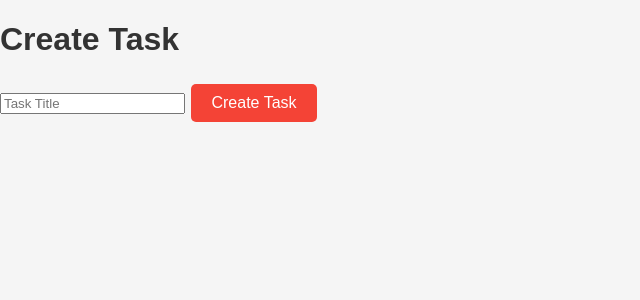
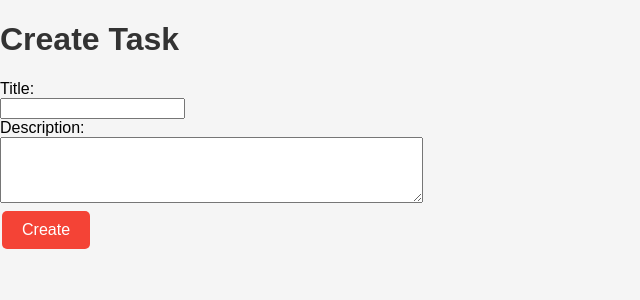
Before and after one commit to Sergii-Koval/flask-task-manager, a Flask app: template templates/create_task.html in a window 1280 px wide. Shown: the part 18-318 px from the top of the page, without its empty margins (0-640 px from the left). Run offline with Flask 3, Linux system fonts and the light colour scheme; the template is opened without the code that fills it, so the values that code supplies are empty.

Commit message:
Added description field for creating and editing tasks

```diff
--- a/app.py
+++ b/app.py
@@ -61,31 +61,28 @@ def index():
                            )
 
 
-@app.route('/create-task', methods=['GET', 'POST'])
+@app.route('/create_task', methods=['GET', 'POST'])
 def create_task():
-    if not check_admin_role():
-        return redirect(url_for('index'))
-
     if request.method == 'POST':
         title = request.form['title']
-        task = Task(title=title)
-        db.session.add(task)
+        description = request.form['description']
+        new_task = Task(title=title, description=description, status='pending')
+        db.session.add(new_task)
         db.session.commit()
         return redirect(url_for('index'))
     return render_template('create_task.html')
 
 
-@app.route('/edit-task/<int:id>', methods=['GET', 'POST'])
+@app.route('/edit_task/<int:id>', methods=['GET', 'POST'])
 def edit_task(id):
-    if not check_admin_role():
-        return redirect(url_for('index'))
-
     task = Task.query.get(id)
     if request.method == 'POST':
         task.title = request.form['title']
+        task.description = request.form['description']
         db.session.commit()
         return redirect(url_for('index'))
     return render_template('edit_task.html', task=task)
+
 
 
 @app.route('/delete-task/<int:id>', methods=['POST'])
--- a/templates/create_task.html
+++ b/templates/create_task.html
@@ -1,9 +1,12 @@
-{% extends "base.html" %}
+{% extends 'base.html' %}
 
 {% block content %}
 <h1>Create Task</h1>
-<form method="POST">
-    <input type="text" name="title" placeholder="Task Title" required>
-    <input type="submit" value="Create Task">
+<form action="{{ url_for('create_task') }}" method="post">
+    <label for="title">Title:</label><br>
+    <input type="text" id="title" name="title" required><br>
+    <label for="description">Description:</label><br>
+    <textarea id="description" name="description" rows="4" cols="50" required></textarea><br>
+    <input type="submit" value="Create">
 </form>
 {% endblock %}
```
Also changed, not shown: templates/edit_task.html (+7 -4 lines).
